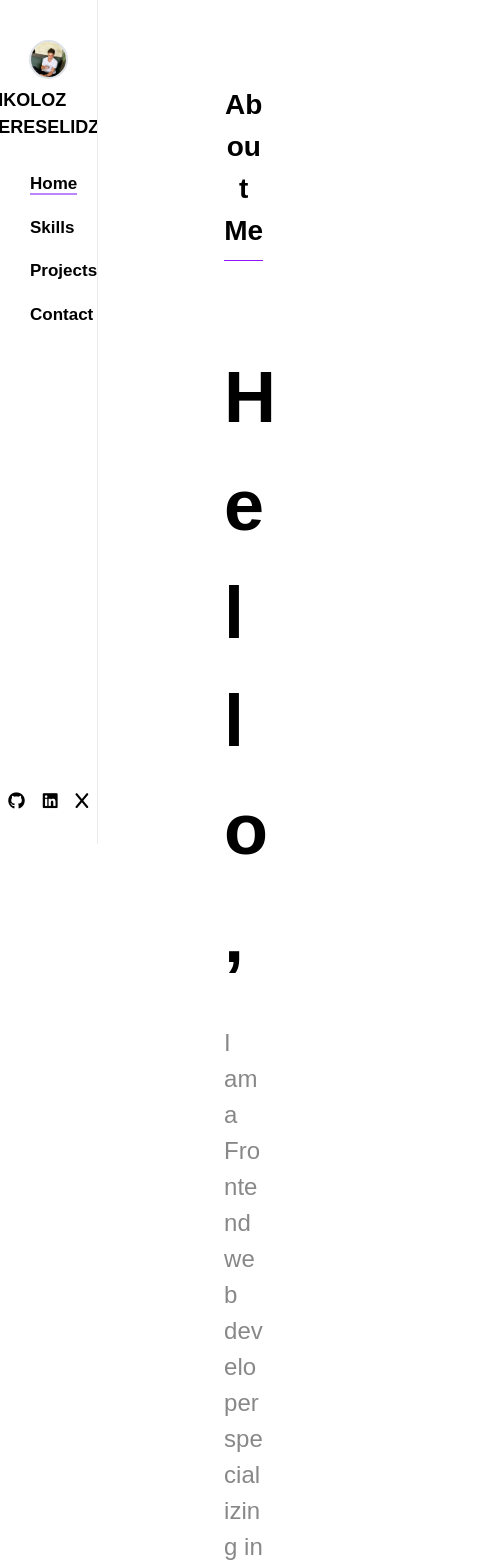
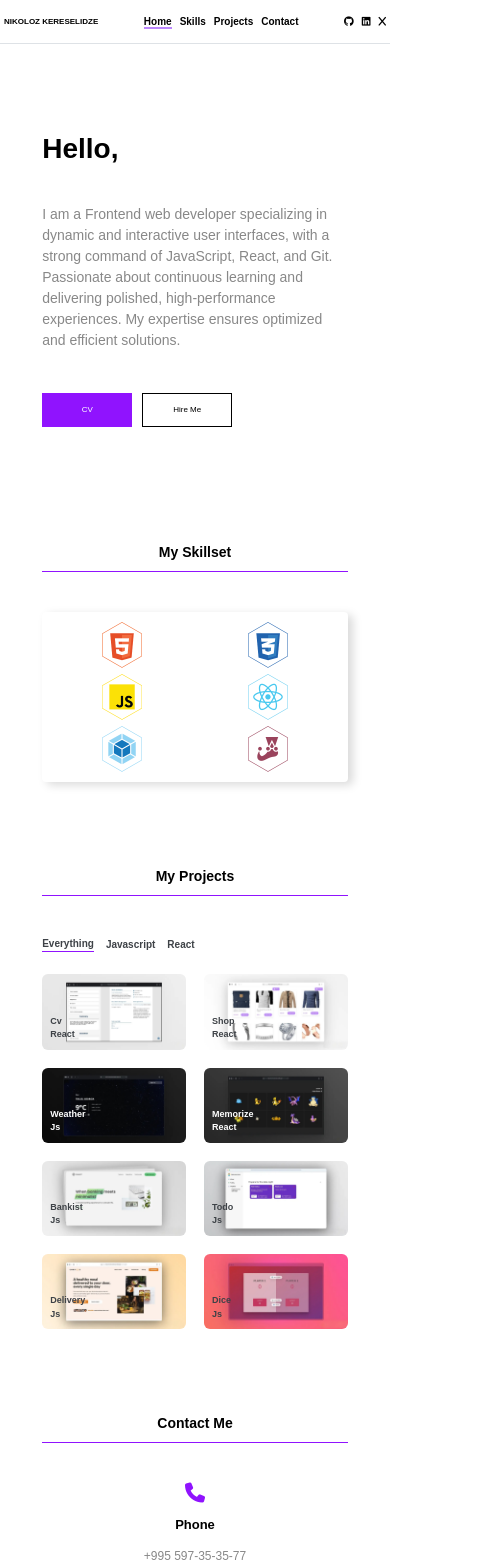
Before and after one commit to NikolozKereselidze/portfolio-project, a React (Vite) app: page / in a window 390 px wide. Shown: the top 1568 px of the page, 482 px wide, since content can reach past the window. Built offline with nearby package versions, Linux system fonts and the light colour scheme; a web font is replaced by a local one.

Commit message:
feat: add responsiveness

```diff
--- a/src/App.css
+++ b/src/App.css
@@ -11,3 +11,22 @@
   margin-bottom: 8.2rem;
   border-bottom: 1px solid #9013fe;
 }
+
+/* Media Queries */
+
+@media screen and (max-width: 1400px) {
+  .sections-wrapper {
+    padding: 0;
+  }
+
+  .sectionInfo {
+    font-size: 2.4rem;
+  }
+}
+
+@media screen and (max-width: 500px) {
+  .sectionInfo {
+    font-size: 1.4rem;
+    margin-bottom: 4rem;
+  }
+}
--- a/src/components/Card/Card.module.css
+++ b/src/components/Card/Card.module.css
@@ -35,3 +35,15 @@
 .light {
   color: #fff;
 }
+
+/* Media Queries */
+
+@media screen and (max-width: 500px) {
+  .title {
+    font-size: 0.9rem;
+  }
+
+  .subtitle {
+    font-size: 1rem;
+  }
+}
--- a/src/components/Contact/Contact.module.css
+++ b/src/components/Contact/Contact.module.css
@@ -77,3 +77,74 @@
 .contactSubmit > input:hover {
   opacity: 0.9;
 }
+
+/* Media Queries */
+
+@media screen and (max-width: 1400px) {
+  .contactDetailsWrapper,
+  .contactInfo {
+    grid-template-columns: repeat(auto-fill, minmax(320px, 1fr));
+  }
+
+  .contactDetails > i {
+    font-size: 2.4rem;
+  }
+
+  .textHeading {
+    font-size: 1.6rem;
+  }
+
+  .textDetails {
+    font-size: 1.4rem;
+  }
+}
+
+@media screen and (max-width: 1400px) {
+  .submitButton {
+    padding: 1.2rem 2.2rem;
+    font-size: 1.1rem;
+  }
+}
+
+@media screen and (max-width: 850px) {
+  .contactWrapper {
+    padding: 10vh 5vh;
+    padding-top: 0;
+  }
+}
+
+@media screen and (max-width: 500px) {
+  .contactDetails > i {
+    font-size: 2rem;
+  }
+
+  .textHeading {
+    font-size: 1.3rem;
+  }
+
+  .textDetails {
+    font-size: 1.2rem;
+  }
+
+  .contactInfo,
+  .contactMessage,
+  .contactFile {
+    padding-left: 0.8rem;
+  }
+
+  .contactInfo > input {
+    padding: 1rem;
+  }
+
+  .contactMessage > textarea {
+    padding: 1rem;
+    margin-top: 2rem;
+    height: 8em;
+  }
+
+  .submitButton {
+    margin-left: 0.8rem;
+    padding: 0.8rem 1.6rem;
+    font-size: 0.9rem;
+  }
+}
--- a/src/components/Home/Home.module.css
+++ b/src/components/Home/Home.module.css
@@ -102,3 +102,66 @@
 .hireButton:hover {
   color: #fff;
 }
+
+/* Media Queries */
+@media screen and (max-width: 1400px) {
+  .homeWrapper {
+    min-height: 70vh;
+  }
+
+  .homeWrapper > div > h4 {
+    display: none;
+    visibility: hidden;
+  }
+
+  .homeGreeting {
+    font-size: 5.2rem;
+  }
+
+  .homeAbout {
+    font-size: 2.1rem;
+  }
+
+  .cvButton,
+  .hireButton {
+    padding: 1.2rem 2.2rem;
+    font-size: 1rem;
+  }
+}
+
+@media screen and (max-width: 855px) {
+  .homeWrapper {
+    padding: 10vh 5vh;
+    min-height: 40vh;
+    margin-bottom: 5.2rem;
+  }
+
+  .homeGreeting {
+    font-size: 3.4rem;
+  }
+
+  .homeAbout {
+    font-size: 1.7rem;
+  }
+}
+
+@media screen and (max-width: 500px) {
+  .homeWrapper {
+    padding: 10vh 5vh;
+    min-height: 40vh;
+    margin-bottom: 3rem;
+  }
+  .homeGreeting {
+    font-size: 2.8rem;
+  }
+
+  .homeAbout {
+    font-size: 1.4rem;
+  }
+
+  .cvButton,
+  .hireButton {
+    padding: 1rem 2rem;
+    font-size: 0.8rem;
+  }
+}
--- a/src/components/Navigation/Navigation.module.css
+++ b/src/components/Navigation/Navigation.module.css
@@ -77,3 +77,99 @@
   font-size: 1.5rem;
   gap: 1.8rem;
 }
+
+/* Media Queries */
+
+@media screen and (max-width: 1400px) {
+  .aside {
+    width: 100vw;
+    max-width: 100vw;
+    flex-direction: row;
+    height: auto;
+    position: sticky;
+    border-bottom: 1px solid #dee2e6;
+    justify-content: space-between;
+    align-items: center;
+    padding: 1.4rem;
+    border-right: none;
+  }
+  .photoNameWrapper {
+    flex-direction: row;
+    gap: 1.2rem;
+  }
+
+  .photoWrapper {
+    width: 6rem;
+    height: 6rem;
+    border: none;
+  }
+
+  .sectionsWrapper {
+    padding: 0;
+  }
+
+  .navHeader {
+    margin: 0;
+    font-size: 1.4rem;
+  }
+
+  .navigation > ul {
+    flex-direction: row;
+  }
+
+  .navList {
+    font-size: 1.5rem;
+  }
+
+  .footer {
+    margin: 0;
+  }
+}
+
+@media screen and (max-width: 855px) {
+  .photoNameWrapper {
+    flex-direction: column;
+    gap: 1rem;
+  }
+
+  .photoWrapper {
+    display: none;
+    visibility: hidden;
+  }
+
+  .navHeader {
+    font-size: 1rem;
+  }
+
+  .navigation > ul {
+    gap: 1rem;
+  }
+
+  .navList {
+    font-size: 1.2rem;
+  }
+
+  .footer > ul {
+    gap: 1rem;
+    font-size: 1.2rem;
+  }
+}
+
+@media screen and (max-width: 500px) {
+  .aside {
+    padding: 1.4rem 0.4rem;
+  }
+  .navHeader {
+    font-size: 0.8rem;
+  }
+
+  .navList,
+  .footer > ul {
+    font-size: 1rem;
+  }
+
+  .navigation > ul,
+  .footer > ul {
+    gap: 0.8rem;
+  }
+}
--- a/src/components/Projects/Projects.module.css
+++ b/src/components/Projects/Projects.module.css
@@ -27,3 +27,30 @@
 .active {
   border-bottom: 1px solid #9013fe;
 }
+
+/* Media Queries */
+
+@media screen and (max-width: 1400px) {
+  .cardWrapper {
+    grid-template-columns: repeat(auto-fill, minmax(240px, 1fr));
+  }
+}
+
+@media screen and (max-width: 855px) {
+  .projectsWrapper {
+    padding: 10vh 5vh;
+    padding-top: 0;
+  }
+  .cardWrapper {
+    grid-template-columns: repeat(auto-fill, minmax(180px, 1fr));
+  }
+}
+
+@media screen and (max-width: 500px) {
+  .projectsButton {
+    font-size: 1rem;
+  }
+  .cardWrapper {
+    grid-template-columns: repeat(auto-fill, minmax(135px, 1fr));
+  }
+}
--- a/src/components/Skills/Skills.module.css
+++ b/src/components/Skills/Skills.module.css
@@ -23,3 +23,40 @@
 .imgWrapper > img:hover {
   transform: scale(1.1);
 }
+
+/* Media Queries */
+@media screen and (max-width: 1400px) {
+  .imgWrapper {
+    grid-template-columns: repeat(auto-fill, minmax(170px, 1fr));
+  }
+
+  .imgWrapper > img {
+    width: 7rem;
+  }
+}
+
+@media screen and (max-width: 855px) {
+  .skillsWrapper {
+    padding: 0 5vh;
+    padding-bottom: 10vh;
+  }
+
+  .imgWrapper {
+    grid-template-columns: repeat(auto-fill, minmax(145px, 1fr));
+  }
+  .imgWrapper > img {
+    width: 5rem;
+  }
+}
+
+@media screen and (max-width: 500px) {
+  .imgWrapper {
+    grid-template-columns: repeat(auto-fill, minmax(120px, 1fr));
+    padding: 1rem;
+    gap: 0.6rem;
+  }
+
+  .imgWrapper > img {
+    width: 4rem;
+  }
+}
```
